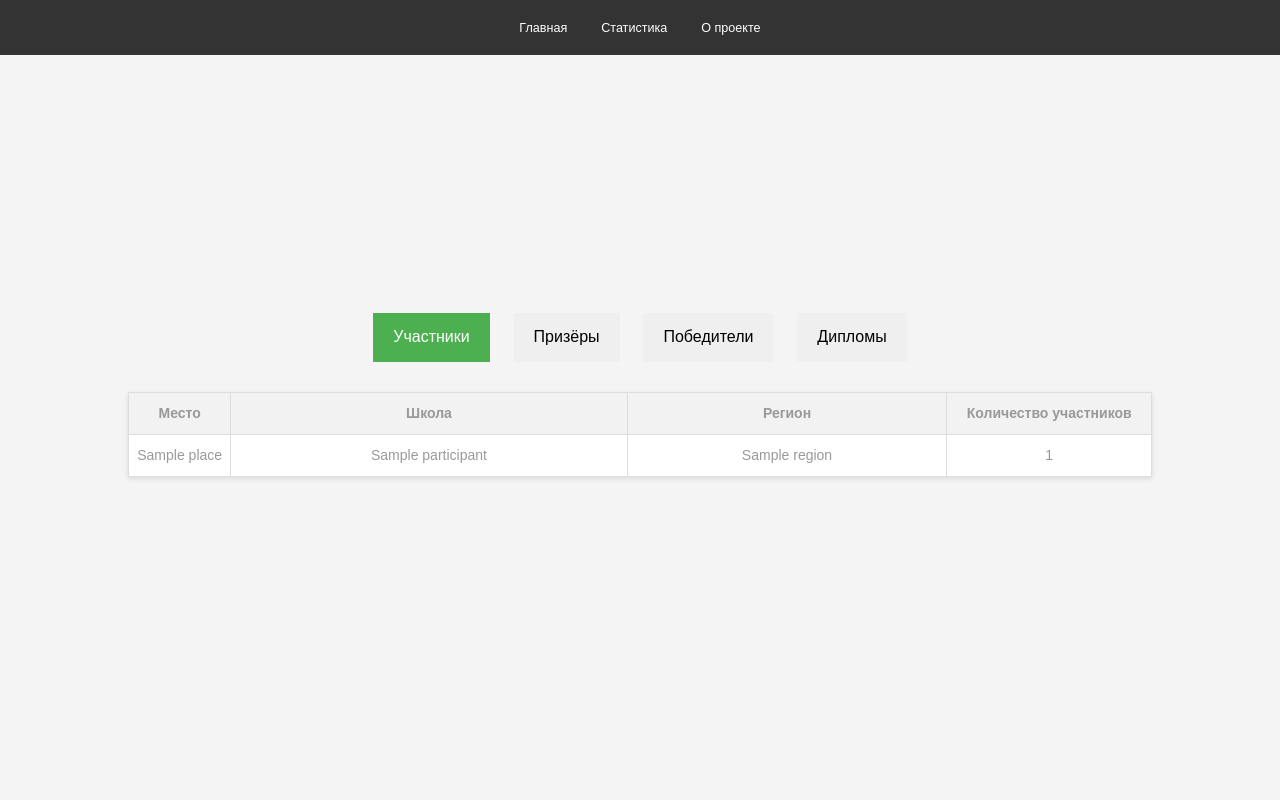
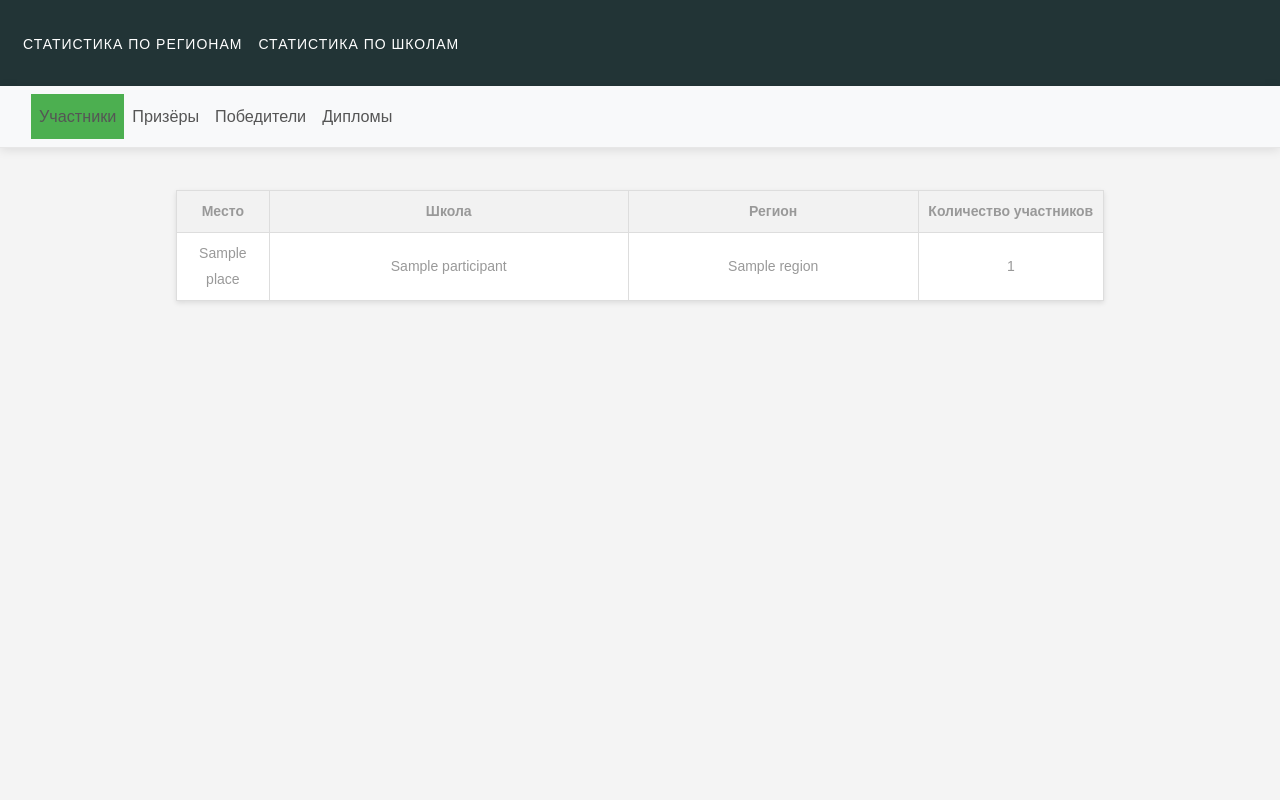
Before and after one commit to AnderPlay1/ahahahaton, a Flask app: template templates/stat_by_school.html in a window 1280 px wide. Run offline with Flask 3, Linux system fonts and the light colour scheme; the template is opened without the code that fills it: most values are stand-ins (such as "Sample title", 1, 10 or a date in 2020); parts of the project's set-up code (start-up, migrations or seed data) failed here and were passed over; some libraries are stand-ins or nearby versions.

Commit message:
stat is ready!

```diff
--- a/templates/stat_by_school.html
+++ b/templates/stat_by_school.html
@@ -1,5 +1,6 @@
 <!DOCTYPE html>
 <html lang="en">
+
 <head>
     <meta charset="UTF-8">
     <meta name="viewport" content="width=device-width, initial-scale=1.0">
@@ -19,21 +20,19 @@
     <style>
         body {
             font-family: Arial, sans-serif;
-            display: flex;
-            flex-direction: column;
-            align-items: center;
-            justify-content: center;
-            min-height: 100vh;
             margin: 0;
             background-color: #f4f4f4;
         }
+
         .hidden {
             display: none;
         }
+
         .active-button {
             background-color: #4CAF50;
             color: white;
         }
+
         .toggle-button {
             margin: 10px;
             padding: 10px 20px;
@@ -41,27 +40,51 @@
             cursor: pointer;
             font-size: 16px;
         }
+
         .ranking-table {
             width: 80%;
-            margin: 20px 0;
+            margin: 20px auto;
             border-collapse: collapse;
             box-shadow: 0 2px 5px rgba(0, 0, 0, 0.1);
             background-color: white;
         }
-        .ranking-table th, .ranking-table td {
+
+        .ranking-table th,
+        .ranking-table td {
             border: 1px solid #ddd;
             padding: 8px;
             text-align: center;
         }
+
         .ranking-table th {
             background-color: #f2f2f2;
             font-weight: bold;
         }
+
+        .content {
+            padding-top: 20px;
+        }
+
+        .navbar {
+            text-align: center;
+            font-size: large;
+            margin-bottom: 0 !important;
+        }
+
+        .secondary-navbar {
+            margin-top: 0 !important;
+        }
+
+        /* .secondary-navbar .navbar-nav {
+            display: flex;
+            justify-content: space-around;
+            width: 100%;
+        } */
     </style>
     <script>
         function showTable(tableId, buttonId) {
             var tables = document.querySelectorAll('.ranking-table');
-            var buttons = document.querySelectorAll('.toggle-button');
+            var buttons = document.querySelectorAll('.nav-link');
             tables.forEach(table => table.classList.add('hidden'));
             buttons.forEach(button => button.classList.remove('active-button'));
             document.getElementById(tableId).classList.remove('hidden');
@@ -69,18 +92,54 @@
         }
     </script>
 </head>
+
 <body>
-    <nav style="position: fixed; top: 0; width: 100%; background-color: #333; padding: 15px; text-align: center; z-index: 1000;">
-        <a href="/" style="color: white; text-decoration: none; margin: 0 15px;">Главная</a>
-        <a href="/stat_by_school" style="color: white; text-decoration: none; margin: 0 15px;">Статистика</a>
-        <a href="/tours" style="color: white; text-decoration: none; margin: 0 15px;">О проекте</a>
+    <header>
+        <nav class="navbar navbar-expand-lg navbar-dark bg-dark fixed-top" style="margin-bottom: 0; height: 90px; padding: 0;">
+            <div class="container-fluid h-100">
+                <div class="collapse navbar-collapse h-100 d-flex align-items-center" id="navbarNav">
+                    <ul class="navbar-nav">
+                        <div class="collapse navbar-collapse" id="navbarResponsive" style="margin-top: -5px;"></div>
+                        <ul class="navbar-nav text-uppercase ml-auto">
+                            <li class="nav-item">
+                                <a class="nav-link js-scroll-trigger" href="/">Статистика по регионам</a>
+                            </li>
+                            <li>
+                                <a class="nav-link js-scroll-trigger" href="/stat_by_school">Статистика по школам</a>
+                            </li>
+                        </ul>
+                </div>
+                </ul>
+            </div>
+            </div>
         </nav>
-    <div>
-        <button id="participants-button" class="toggle-button active-button" onclick="showTable('participants-table', 'participants-button')">Участники</button>
-        <button id="prize-winners-button" class="toggle-button" onclick="showTable('prize-winners-table', 'prize-winners-button')">Призёры</button>
-        <button id="winners-button" class="toggle-button" onclick="showTable('winners-table', 'winners-button')">Победители</button>
-        <button id="diplomas-button" class="toggle-button" onclick="showTable('diplomas-table', 'diplomas-button')">Дипломы</button>
+        <!-- Additional Navbar -->
+        <nav class="navbar navbar-expand-lg secondary-navbar">
+            <div class="container-fluid">
+                <div class="collapse navbar-collapse" id="secondaryNavbarNav">
+                    <ul class="navbar-nav">
+                        <li class="nav-item">
+                            <a class="nav-link active-button" href="#" id="participants-button"
+                                onclick="showTable('participants-table', 'participants-button')">Участники</a>
+                        </li>
+                        <li class="nav-item">
+                            <a class="nav-link" href="#" id="prize-winners-button"
+                                onclick="showTable('prize-winners-table', 'prize-winners-button')">Призёры</a>
+                        </li>
+                        <li class="nav-item">
+                            <a class="nav-link" href="#" id="winners-button"
+                                onclick="showTable('winners-table', 'winners-button')">Победители</a>
+                        </li>
+                        <li class="nav-item">
+                            <a class="nav-link" href="#" id="diplomas-button"
+                                onclick="showTable('diplomas-table', 'diplomas-button')">Дипломы</a>
+                        </li>
+                    </ul>
                 </div>
+            </div>
+        </nav>
+    </header>
+    <div class="content">
         <table id="participants-table" class="ranking-table">
             <thead>
                 <tr>
@@ -161,5 +220,7 @@
                 {% endfor %}
             </tbody>
         </table>
+    </div>
 </body>
+
 </html>
```
Also changed, not shown: templates/stat.html (+16 -13 lines). Lines whose indentation alone changed are shown as unchanged.
